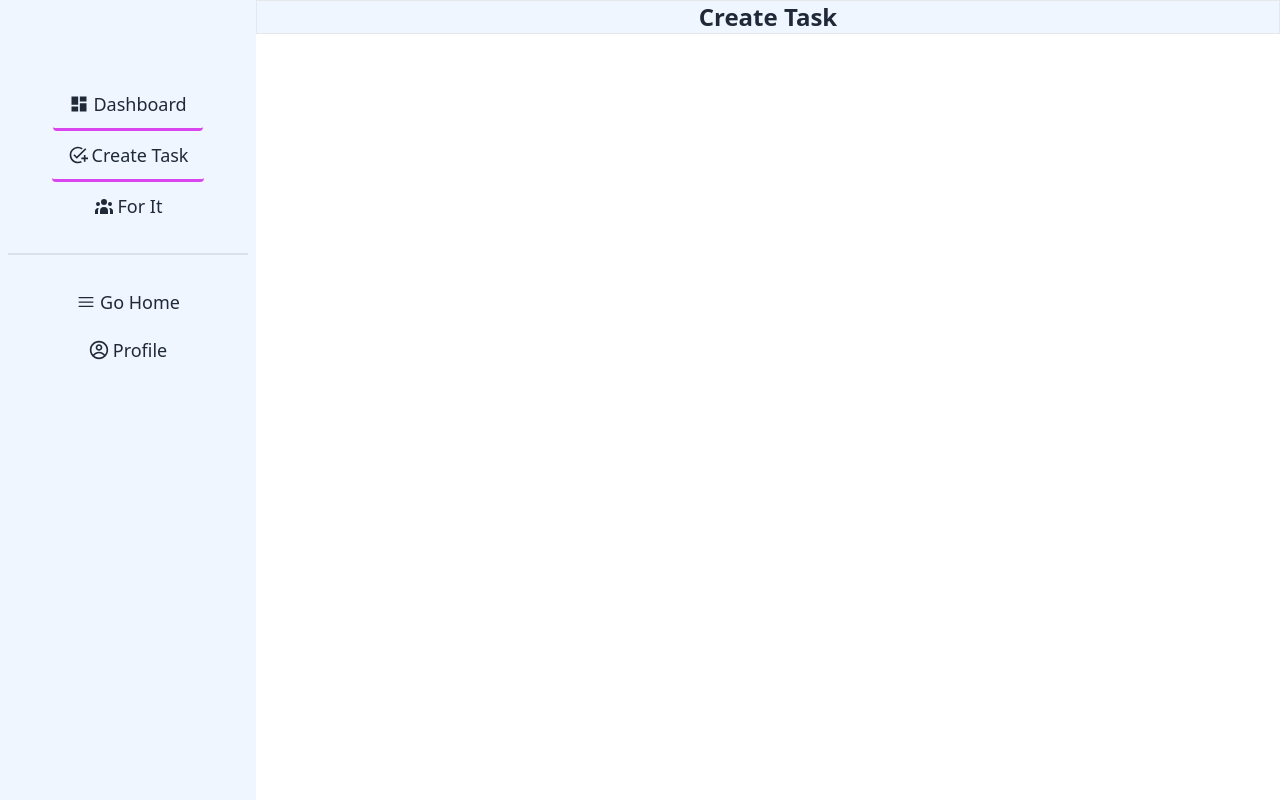
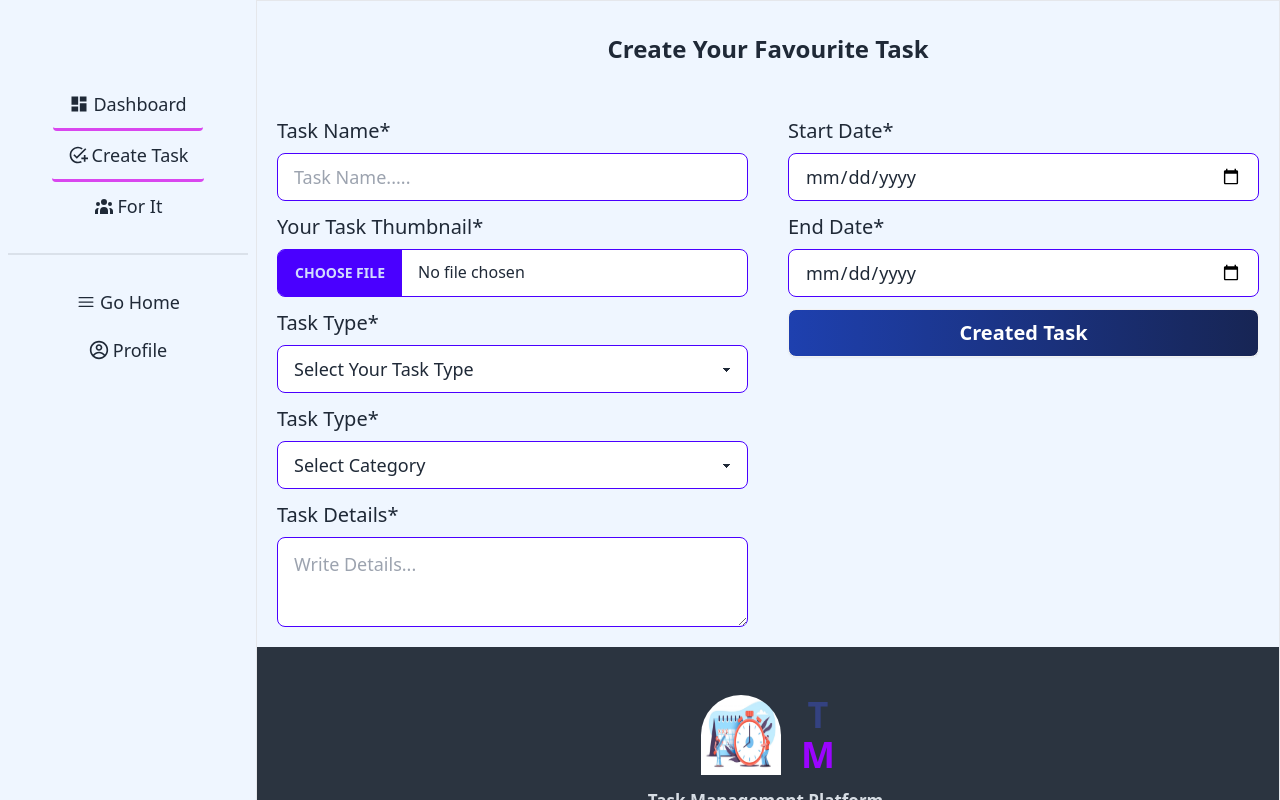
Before and after one commit to Sushil500530/Build_a_Task_Management_Platform_project_client_side, a React (Vite) app: page /dashboard/create-task in a window 1280 px wide. Shown: the top 800 px of the page. Built offline with nearby package versions, Linux system fonts and the light colour scheme; no server answers.

Commit message:
add create task section

```diff
--- /dev/null
+++ b/src/api/imageUpload.js
@@ -0,0 +1,10 @@
+import axios from 'axios'
+export const imageUpload = async image => {
+  const formData = new FormData()
+  formData.append('image', image)
+  const { data } = await axios.post(
+    `https://api.imgbb.com/1/upload?key=${import.meta.env.VITE_IMAGE_HOSTING_API_KEY}`,
+    formData
+  )
+  return data
+}
--- a/src/components/dashboard/create task/CreateTask.jsx
+++ b/src/components/dashboard/create task/CreateTask.jsx
@@ -1,8 +1,111 @@
+import { useState } from "react";
+import Footer from "../../../pages/footer/Footer";
+import { FaSpinner } from 'react-icons/fa';
+import toast from "react-hot-toast";
+import { imageUpload } from "../../../api/imageUpload";
+import useAuth from "../../hooks/useAuth";
 
 const CreateTask = () => {
+    const{user} = useAuth();
+    console.log(user);
+    const [loading, setLoading] = useState(false);
+    const handleCreateTask = async (e) => {
+        setLoading(true);
+        e.preventDefault();
+        const form = e.target;
+        const taskName = form.name.value;
+        const image = form.thumbnail.files[0];
+        const category = form.category.value;
+        const type = form.type.value;
+        const description = form.details.value;
+        const startDate = form.start_date.value;
+        const endDate = form.end_date.value;
+        try {
+            const loadImage = await imageUpload(image);
+            const taskDoc = {
+                taskName,
+                image: loadImage?.data?.display_url,
+                category,
+                type,
+                description,
+                startDate,
+                endDate,
+                taskOwnerName:user?.displayName,
+                taskOwnerEmail:user?.email,
+                tastOwnerPhoto:user?.photoURL
+            }
+            console.log(taskDoc);
+        }
+        catch (error) {
+            setLoading(false);
+            toast.error(error.message)
+        }
+        // console.log({ taskName, image, category, description, startDate, endDate });
+    }
     return (
         <div>
-            <h1 className="text-2xl font-bold text-center">Create Task</h1>
+            <h1 className="text-2xl font-bold text-center my-8">Create Your Favourite Task</h1>
+            <div>
+                <form onSubmit={handleCreateTask} className=" p-5 ">
+                    <div className="flex gap-10">
+                        <div className="w-full space-y-3">
+                            <div className="flex flex-col gap-2">
+                                <label className="text-xl font-medium">Task Name*</label>
+                                <input type="text" placeholder="Task Name....." name="name" className="input input-bordered input-primary w-full text-[18px]" required />
+                            </div>
+                            <div className="flex flex-col gap-2">
+                                <label className="text-xl font-medium">Your Task Thumbnail*</label>
+                                <input type="file" name='thumbnail' className="file-input file-input-bordered file-input-primary w-full" required />
+                            </div>
+                            <div className="flex flex-col gap-2">
+                                <label className="text-xl font-medium">Task Type*</label>
+                                <select name="type" className="select select-primary w-full text-[18px] " >
+                                    <option disabled selected>Select Your Task Type</option>
+                                    <option value='hard'>Hard</option>
+                                    <option value='medium'>Medium</option>
+                                    <option value='low'>Low</option>
+                                </select>
+                            </div>
+                            <div className="flex flex-col gap-2">
+                                <label className="text-xl font-medium">Task Type*</label>
+                                <select name="category" className="select select-primary w-full text-[18px] " >
+                                    <option disabled selected>Select Category</option>
+                                    <option value='developer'>Developer</option>
+                                    <option value='data scientist'>Data Scientist</option>
+                                    <option value='graphics designer'>Graphics Designer</option>
+                                    <option value='banker'>Banker</option>
+                                    <option value='corporator'>Corporator</option>
+                                    <option value='digital marketer'>Digital Marketer</option>
+                                    <option value='education'>Education</option>
+                                </select>
+                            </div>
+                            <div className="flex flex-col gap-2">
+                                <label className="text-xl font-medium">Task Details*</label>
+                                <textarea className="textarea textarea-primary text-[18px]" placeholder="Write Details..." name="details" required></textarea>
+                            </div>
+                        </div>
+                        <div className="w-full space-y-3">
+                            <div className="flex flex-col gap-2">
+                                <label className="text-xl font-medium">Start Date*</label>
+                                <input type="date" placeholder="Task Name....." name="start_date" className="input input-bordered input-primary w-full text-[18px]" required />
+                            </div>
+                            <div className="flex flex-col gap-2">
+                                <label className="text-xl font-medium">End Date*</label>
+                                <input type="date" placeholder="Task Name....." name="end_date" className="input input-bordered input-primary w-full text-[18px]" required />
+                            </div>
+                            <button className="btn bg-gradient-to-r from-blue-800 to-blue-950 w-full text-xl hover:text-green-500 text-white mt-5">
+                                {loading ? (
+                                    <span className='flex items-center justify-center gap-3'> <FaSpinner className='m-auto animate-spin' size={24} /> Processing....</span>
+                                ) : (
+                                    'Created Task'
+                                )}
+                            </button>
+                        </div>
+                    </div>
+
+                </form>
+            </div>
+            <Footer />
         </div>
     );
 };
--- a/src/pages/for/ForPeople.jsx
+++ b/src/pages/for/ForPeople.jsx
@@ -5,6 +5,7 @@ import bangker from '../../assets/image/for/Bankers.jpg';
 import corporate from '../../assets/image/for/corporate professionals.jpg'
 import dataScience from '../../assets/image/for/data-science.jpg';
 import digital from '../../assets/image/for/digital-marketer.png';
+import education from '../../assets/image/for/education.jpg';
 
 const ForPeople = () => {
     return (
@@ -48,7 +49,7 @@ const ForPeople = () => {
                         <span className="-mt-2">
                             <Rating
                                 style={{ maxWidth: 180, height: 27, color: '#f7bd16', }}
-                                value={4.5}
+                                value={5}
                                 readOnly
                             />
                         </span>
@@ -134,7 +135,7 @@ const ForPeople = () => {
                         <span className="-mt-2">
                             <Rating
                                 style={{ maxWidth: 180, height: 27, color: '#f7bd16', }}
-                                value={4.5}
+                                value={5}
                                 readOnly
                             />
                         </span>
@@ -177,7 +178,7 @@ const ForPeople = () => {
                         <span className="-mt-2">
                             <Rating
                                 style={{ maxWidth: 180, height: 27, color: '#f7bd16', }}
-                                value={4.5}
+                                value={5}
                                 readOnly
                             />
                         </span>
@@ -262,7 +263,50 @@ const ForPeople = () => {
                         <span className="-mt-2">
                             <Rating
                                 style={{ maxWidth: 180, height: 27, color: '#f7bd16', }}
-                                value={4.5}
+                                value={5}
+                                readOnly
+                            />
+                        </span>
+                    </div>
+                </div>
+                <div className="card bg-base-100 hover:shadow-xl border  cursor-pointer">
+                    <figure className="w-full h-[300px]">
+                        <img src={education} alt="education" className="rounded-xl w-full h-full" />
+                    </figure>
+                    <div className="card-body">
+                        <h2 className="card-title">Education</h2>
+                        <p>Fundamentally, education socializes children into society by teaching cultural values and norms. It equips them with the skills needed to become productive</p>
+                        <div className="card-actions flex items-center justify-between">
+                            <div className="avatar-group -space-x-6 rtl:space-x-reverse">
+                                <div className="avatar">
+                                    <div className="w-12">
+                                        <img src="https://daisyui.com/images/stock/photo-1534528741775-53994a69daeb.jpg" />
+                                    </div>
+                                </div>
+                                <div className="avatar">
+                                    <div className="w-12">
+                                        <img src="https://daisyui.com/images/stock/photo-1534528741775-53994a69daeb.jpg" />
+                                    </div>
+                                </div>
+                                <div className="avatar">
+                                    <div className="w-12">
+                                        <img src="https://daisyui.com/images/stock/photo-1534528741775-53994a69daeb.jpg" />
+                                    </div>
+                                </div>
+                                <div className="avatar placeholder">
+                                    <div className="w-12 bg-neutral text-neutral-content">
+                                        <span>+99</span>
+                                    </div>
+                                </div>
+
+                            </div>
+                            <a href="https://www.britannica.com/topic/education" target="_blank">
+                                <button className="bg-gradient-to-r from-blue-800 to-blue-950 hover:text-green-500 btn text-white">Show More</button></a>
+                        </div>
+                        <span className="-mt-2">
+                            <Rating
+                                style={{ maxWidth: 180, height: 27, color: '#f7bd16', }}
+                                value={5}
                                 readOnly
                             />
                         </span>
```
Also changed, not shown: src/assets/image/for/education.jpg (added).
